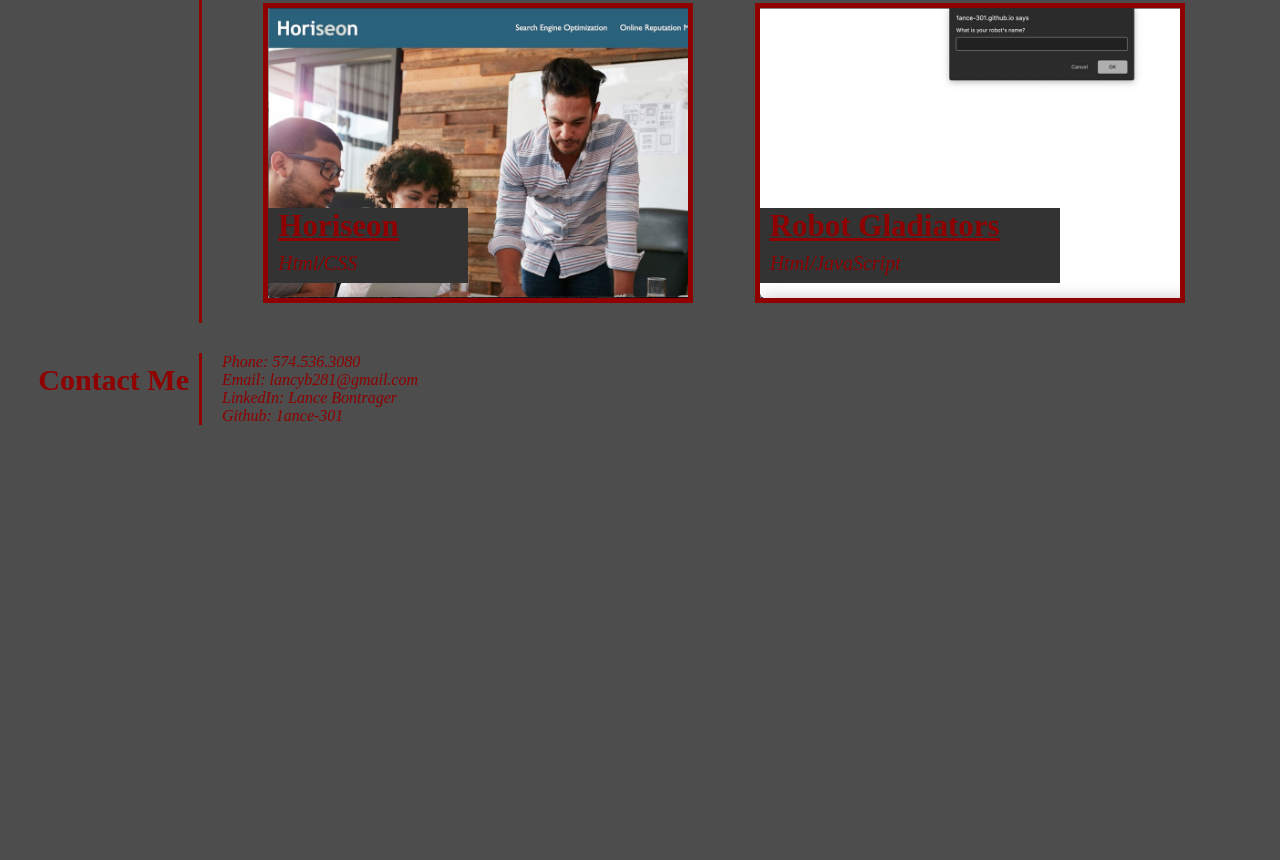
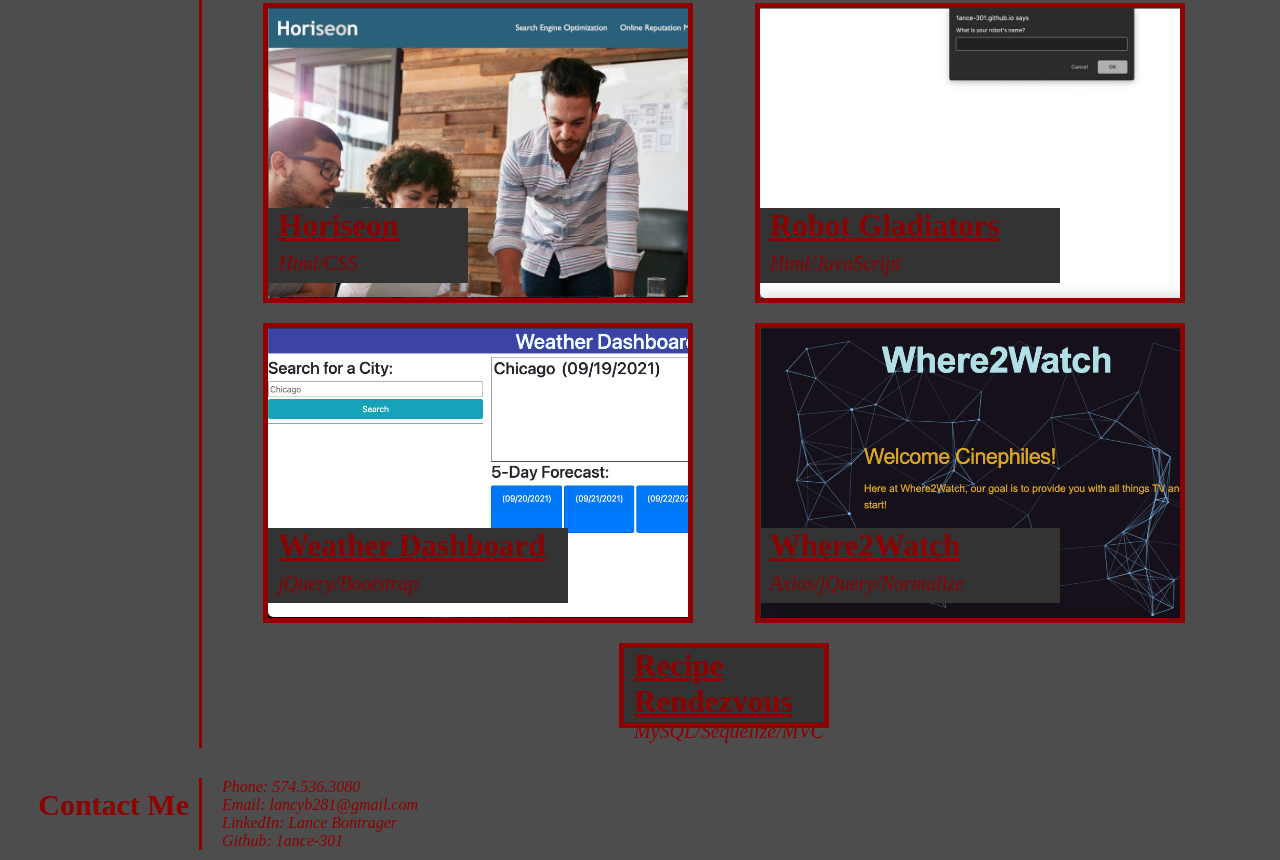
Before and after one commit to 1ance-301/My-Portfolio, a plain HTML site: page index.html in a window 1280 px wide. Shown: the part 1347-2207 px from the top of the page. Before the commit the page ends 1782 px from the top, so only its background shows below. Drawn offline with Linux system fonts and the light colour scheme.

Commit message:
recipe rendezvous

```diff
--- a/assets/CSS/style.css
+++ b/assets/CSS/style.css
@@ -185,13 +185,27 @@ header ul li a {
     width: 42%;
 }
 
-#robot-gladiators-project .project-name {
+#robot-gladiators-project .project-name,
+#weather-dashboard-project .project-name,
+#where2watch-project .project-name {
     margin-top: 200px;
     width: 300px;
 }
 
 .projects:hover {
     opacity: .3;
+}
+
+#weather-dashboard-project {
+    background-image: url(../Images/weather-dashboard.png);
+    height: 300px;
+    width: 42%;
+}
+
+#where2watch-project {
+    background-image: url(../Images/where2watch.png);
+    height: 300px;
+    width: 42%;
 }
 /* my-work section styles end */
 
--- a/index.html
+++ b/index.html
@@ -63,6 +63,24 @@
                         <p>Html/JavaScript</p>
                     </span>
                 </article>
+                <article id="weather-dashboard-project"     class="projects">
+                    <span class="project-name">
+                        <a href="https://1ance-301.github.io/weather-dashboard/">Weather Dashboard</a>
+                        <p>jQuery/Bootstrap</p>
+                    </span>
+                </article>
+                <article id="where2watch-project"     class="projects">
+                    <span class="project-name">
+                        <a href="https://saadsyed98.github.io/Where2Watch/">Where2Watch</a>
+                        <p>Axios/jQuery/Normalize</p>
+                    </span>
+                </article>
+                <article id="recipe-rendezvous" class="projects">
+                    <span class="project-name">
+                        <a href="https://sleepy-beach-41817.herokuapp.com/">Recipe Rendezvous</a>
+                        <p>MySQL/Sequelize/MVC</p>
+                    </span>
+                </article>
             </div>
         </section>
 
```
Also changed, not shown: assets/Images/weather-dashboard.png (added), assets/Images/where2watch.png (added), 2 other files.
